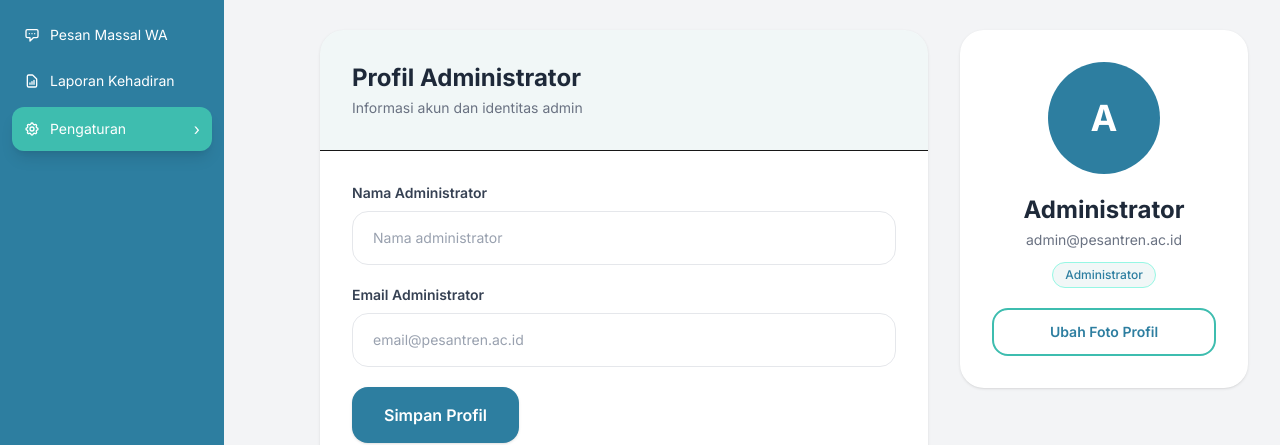
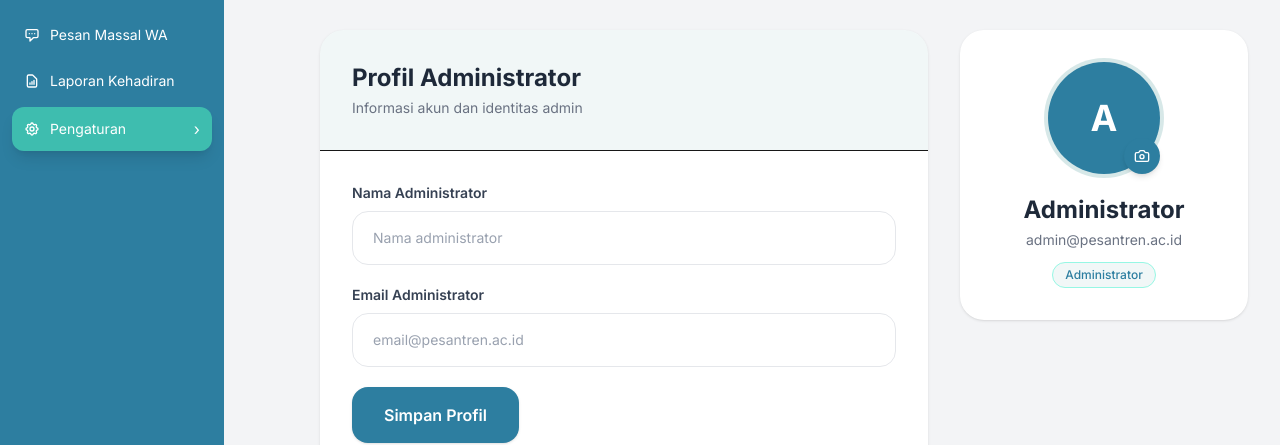
Before and after one commit to amandasalima/fe-presensi-event-alumni, a Next.js app: page /admin/settings in a window 1280 px wide. Shown: the part 254-699 px from the top of the page. Built offline with nearby package versions, Linux system fonts and the light colour scheme; no server answers; sample sign-in values are in the browser's storage.

Commit message:
fix: resolve avatar URL resolution 404, implement admin avatar management, and add 2MB upload validation

```diff
--- a/app/admin/settings/_hooks/useSettingsPage.ts
+++ b/app/admin/settings/_hooks/useSettingsPage.ts
@@ -8,6 +8,8 @@ import {
 	useUpdateAdminProfile,
 	useUpdatePassword,
 	useUpdateWAConfig,
+	useUploadAdminAvatar,
+	useDeleteAdminAvatar,
 	useWAConfig,
 	type WATestResponse,
 } from "@/hooks/admin/useSetting";
@@ -44,6 +46,8 @@ export function useSettingsPage() {
 	const updatePassword = useUpdatePassword();
 	const saveWAConfig = useUpdateWAConfig();
 	const testWAConnection = useTestWAConnection();
+	const uploadAvatar = useUploadAdminAvatar();
+	const deleteAvatar = useDeleteAdminAvatar();
 
 	const readOnlyConnected =
 		Boolean(waConfig?.is_configured && waConfig?.connected) && !isEditingWA;
@@ -211,6 +215,7 @@ export function useSettingsPage() {
 	return {
 		canEditWA,
 		confirmPassword,
+		deleteAvatar,
 		effectiveApiToken,
 		effectiveApiUrl,
 		effectiveEmail,
@@ -253,6 +258,7 @@ export function useSettingsPage() {
 		testingWA,
 		updatePassword,
 		updateProfile,
+		uploadAvatar,
 		waConfig,
 		waConfigError,
 		waError,
--- a/app/admin/settings/page.tsx
+++ b/app/admin/settings/page.tsx
@@ -1,18 +1,22 @@
 "use client";
 
+import { useRef } from "react";
 import {
+	Camera,
 	CheckCircle2,
 	Edit3,
 	Eye,
 	EyeOff,
+	Loader2,
 	PlugZap,
 	Save,
 	ShieldAlert,
+	Trash2,
 } from "lucide-react";
 import AdminSidebar from "@/app/components/AdminSidebar";
 import AdminHeader from "@/app/components/AdminHeader";
 import { FormInput } from "@/app/components/FormControl";
-import { getApiErrorMessage } from "@/lib/api";
+import { getApiErrorMessage, getImageUrl } from "@/lib/api";
 import { useSettingsPage } from "./_hooks/useSettingsPage";
 import { DEFAULT_FONNTE_API_URL } from "./_utils/waConfig";
 
@@ -72,6 +76,7 @@ export default function SettingsPage() {
 	const {
 		canEditWA,
 		confirmPassword,
+		deleteAvatar,
 		effectiveApiToken,
 		effectiveApiUrl,
 		effectiveEmail,
@@ -114,12 +119,15 @@ export default function SettingsPage() {
 		testingWA,
 		updatePassword,
 		updateProfile,
+		uploadAvatar,
 		waConfig,
 		waConfigError,
 		waError,
 		waFormError,
 		waSuccess,
 	} = useSettingsPage();
+
+	const avatarFileRef = useRef<HTMLInputElement>(null);
 
 	return (
 		<div className="h-screen bg-gray-100 flex overflow-hidden">
@@ -618,12 +626,70 @@ export default function SettingsPage() {
 						<div className="space-y-8">
 							{/* Avatar Card */}
 							<div className="bg-white rounded-3xl p-8 shadow-sm text-center">
-								<div className="w-28 h-28 rounded-full bg-[#2D7EA0] hover:bg-[#236175] text-white flex items-center justify-center text-4xl font-bold mb-5 mx-auto">
-									{loadingProfile
-										? "..."
-										: (profile?.name?.[0]?.toUpperCase() ?? "A")}
+								<div className="relative inline-block">
+									{profile?.avatar_url ? (
+										<img
+											src={getImageUrl(profile.avatar_url)}
+											alt={profile?.name ?? "Admin"}
+											className="w-28 h-28 rounded-full object-cover ring-4 ring-[#7AB2B2]/30 mx-auto"
+										/>
+									) : (
+										<div className="w-28 h-28 rounded-full bg-[#2D7EA0] text-white flex items-center justify-center text-4xl font-bold mx-auto ring-4 ring-[#7AB2B2]/30">
+											{loadingProfile
+												? "..."
+												: (profile?.name?.[0]?.toUpperCase() ?? "A")}
+										</div>
+									)}
+
+									<button
+										type="button"
+										onClick={() => avatarFileRef.current?.click()}
+										disabled={uploadAvatar.isPending || deleteAvatar.isPending}
+										className="absolute bottom-0 right-0 w-9 h-9 rounded-full bg-[#2D7EA0] text-white flex items-center justify-center shadow-md transition hover:bg-[#236175] active:scale-95 disabled:opacity-70"
+									>
+										{uploadAvatar.isPending ? (
+											<Loader2 size={16} className="animate-spin" />
+										) : (
+											<Camera size={16} />
+										)}
+									</button>
+
+									{profile?.avatar_url && (
+										<button
+											type="button"
+											onClick={() => deleteAvatar.mutate()}
+											disabled={uploadAvatar.isPending || deleteAvatar.isPending}
+											className="absolute top-0 right-0 w-9 h-9 rounded-full bg-red-500 text-white flex items-center justify-center shadow-md transition hover:bg-red-600 active:scale-95 disabled:opacity-70"
+										>
+											{deleteAvatar.isPending ? (
+												<Loader2 size={16} className="animate-spin" />
+											) : (
+												<Trash2 size={16} />
+											)}
+										</button>
+									)}
+
+									<input
+										ref={avatarFileRef}
+										type="file"
+										accept="image/*"
+										className="hidden"
+										onChange={(e) => {
+											const file = e.target.files?.[0];
+											if (file) {
+												if (file.size > 2 * 1024 * 1024) {
+													alert("Ukuran foto maksimal 2 MB. Silakan pilih foto yang lebih kecil.");
+													e.target.value = "";
+													return;
+												}
+												uploadAvatar.mutate(file);
+											}
+											e.target.value = "";
+										}}
+									/>
 								</div>
-								<h2 className="text-2xl font-bold text-gray-800">
+
+								<h2 className="text-2xl font-bold text-gray-800 mt-5">
 									{loadingProfile
 										? "Memuat..."
 										: (profile?.name ?? "Administrator")}
@@ -636,9 +702,6 @@ export default function SettingsPage() {
 								<span className="inline-block mt-3 text-xs bg-[#7AB2B2]/10 text-[#2D7EA0] border border-teal-200 px-3 py-1 rounded-full font-medium">
 									Administrator
 								</span>
-								<button className="mt-5 w-full px-6 py-3 border-2 border-[#3EBDAF] text-[#2D7EA0] rounded-2xl font-semibold hover:bg-[#7AB2B2]/10 transition-colors text-sm">
-									Ubah Foto Profil
-								</button>
 							</div>
 
 						</div>
--- a/app/alumni/main/profil/page.tsx
+++ b/app/alumni/main/profil/page.tsx
@@ -87,6 +87,12 @@ function AvatarSection({
     const file = e.target.files?.[0];
     if (!file) return;
 
+    if (file.size > 2 * 1024 * 1024) {
+      onToast("error", "Ukuran foto maksimal 2 MB. Silakan pilih foto yang lebih kecil.");
+      e.target.value = "";
+      return;
+    }
+
     uploadAvatar(file, {
       onSuccess: () => onToast("success", "Foto profil berhasil diperbarui"),
       onError: (err: unknown) => {
@@ -96,6 +102,7 @@ function AvatarSection({
         );
       },
     });
+    e.target.value = "";
   }
 
   function handleDeleteAvatar() {
--- a/app/components/AdminHeader.tsx
+++ b/app/components/AdminHeader.tsx
@@ -1,4 +1,15 @@
+"use client";
+
+import { useAdminProfile } from "@/hooks/admin/useSetting";
+import { getImageUrl } from "@/lib/api";
+
 export default function AdminHeader({ title }: { title: string }) {
+	const { data: profile } = useAdminProfile();
+
+	const name = profile?.name ?? "Administrator";
+	const initials = name[0]?.toUpperCase() ?? "A";
+	const avatarUrl = profile?.avatar_url;
+
 	return (
 		<header className="h-14 bg-white flex items-center justify-between px-6 sticky top-0 z-40 shadow-sm">
 			<h2 className="text-xl font-bold text-gray-800">{title}</h2>
@@ -7,13 +18,21 @@ export default function AdminHeader({ title }: { title: string }) {
 				{/* Profile */}
 				<div className="flex items-center gap-3">
 					<div className="text-right">
-						<h4 className="font-semibold text-gray-700 text-sm">Administrator</h4>
+						<h4 className="font-semibold text-gray-700 text-sm">{name}</h4>
 						<p className="text-xs text-gray-400">Admin</p>
 					</div>
 
-					<div className="w-9 h-9 rounded-full bg-[#2D7EA0] text-white flex items-center justify-center font-bold text-sm">
-						A
-					</div>
+					{avatarUrl ? (
+						<img
+							src={getImageUrl(avatarUrl)}
+							alt={name}
+							className="w-9 h-9 rounded-full object-cover ring-2 ring-[#2D7EA0]/30"
+						/>
+					) : (
+						<div className="w-9 h-9 rounded-full bg-[#2D7EA0] text-white flex items-center justify-center font-bold text-sm">
+							{initials}
+						</div>
+					)}
 				</div>
 			</div>
 		</header>
--- a/hooks/admin/useSetting.ts
+++ b/hooks/admin/useSetting.ts
@@ -1,12 +1,12 @@
 import { useQuery, useMutation, useQueryClient } from "@tanstack/react-query";
-import { fetchAPI } from "@/lib/api";
+import api, { fetchAPI } from "@/lib/api";
 
 // ─── Types ────────────────────────────────────────────────────────────────────
 
 export interface AdminProfile {
 	name: string;
 	email: string;
-	avatar?: string;
+	avatar_url?: string | null;
 }
 
 export interface SystemStatus {
@@ -52,25 +52,64 @@ export interface UpdatePasswordPayload {
 
 // ─── Admin Profile ────────────────────────────────────────────────────────────
 
-// GET profil admin
+// GET profil admin via /auth/me
 export function useAdminProfile() {
 	return useQuery<AdminProfile>({
 		queryKey: ["admin-profile"],
-		queryFn: () => fetchAPI("/admin/profile"),
+		queryFn: async () => {
+			const { data } = await api.get("/auth/me");
+			const user = data.data.user;
+			return { name: user.name, email: user.email, avatar_url: user.avatar_url ?? null };
+		},
 	});
 }
 
-// PUT update profil admin (nama, email)
+// PUT update profil admin via /auth/profile
 export function useUpdateAdminProfile() {
 	const queryClient = useQueryClient();
 	return useMutation<AdminProfile, Error, UpdateProfilePayload>({
-		mutationFn: (data) =>
-			fetchAPI("/admin/profile", {
-				method: "PUT",
-				body: JSON.stringify(data),
-			}),
+		mutationFn: async (payload) => {
+			const { data } = await api.put("/auth/profile", payload);
+			return data.data.user;
+		},
 		onSuccess: () => {
 			queryClient.invalidateQueries({ queryKey: ["admin-profile"] });
+		},
+	});
+}
+
+// POST upload avatar admin via /auth/profile/avatar
+export function useUploadAdminAvatar() {
+	const queryClient = useQueryClient();
+	return useMutation({
+		mutationFn: async (file: File) => {
+			const formData = new FormData();
+			formData.append("avatar", file);
+			const { data } = await api.post("/auth/profile/avatar", formData, {
+				headers: { "Content-Type": "multipart/form-data" },
+			});
+			return data.data as { avatar_url: string };
+		},
+		onSuccess: ({ avatar_url }) => {
+			queryClient.setQueryData<AdminProfile>(["admin-profile"], (old) =>
+				old ? { ...old, avatar_url } : old
+			);
+		},
+	});
+}
+
+// DELETE hapus avatar admin via /auth/profile/avatar
+export function useDeleteAdminAvatar() {
+	const queryClient = useQueryClient();
+	return useMutation({
+		mutationFn: async () => {
+			const { data } = await api.delete("/auth/profile/avatar");
+			return data;
+		},
+		onSuccess: () => {
+			queryClient.setQueryData<AdminProfile>(["admin-profile"], (old) =>
+				old ? { ...old, avatar_url: null } : old
+			);
 		},
 	});
 }
--- a/lib/api.ts
+++ b/lib/api.ts
@@ -14,18 +14,26 @@ const BACKEND_HOST = API_BASE_URL.replace("/api", "");
 
 export function getImageUrl(path?: string | null) {
 	if (!path) return "";
+
+	// Use only the origin (protocol + host) to avoid subfolder prefixes
+	// e.g. API_BASE_URL "https://ppalfalah.id/.ppalfalah.id/api" → origin "https://ppalfalah.id"
+	let origin: string;
+	try {
+		origin = new URL(API_BASE_URL).origin;
+	} catch {
+		origin = BACKEND_HOST;
+	}
+
 	if (path.startsWith("http://") || path.startsWith("https://")) {
-		// Extract pathname from absolute URL and reconstruct with BACKEND_HOST
-		// This handles cases where backend's APP_URL differs from how frontend reaches it
 		try {
 			const url = new URL(path);
-			return `${BACKEND_HOST}${url.pathname}`;
+			return `${origin}${url.pathname}`;
 		} catch {
 			return path;
 		}
 	}
-	if (path.startsWith("/")) return `${BACKEND_HOST}${path}`;
-	return `${BACKEND_HOST}/${path}`;
+	if (path.startsWith("/")) return `${origin}${path}`;
+	return `${origin}/${path}`;
 }
 
 function getAuthToken() {
```
